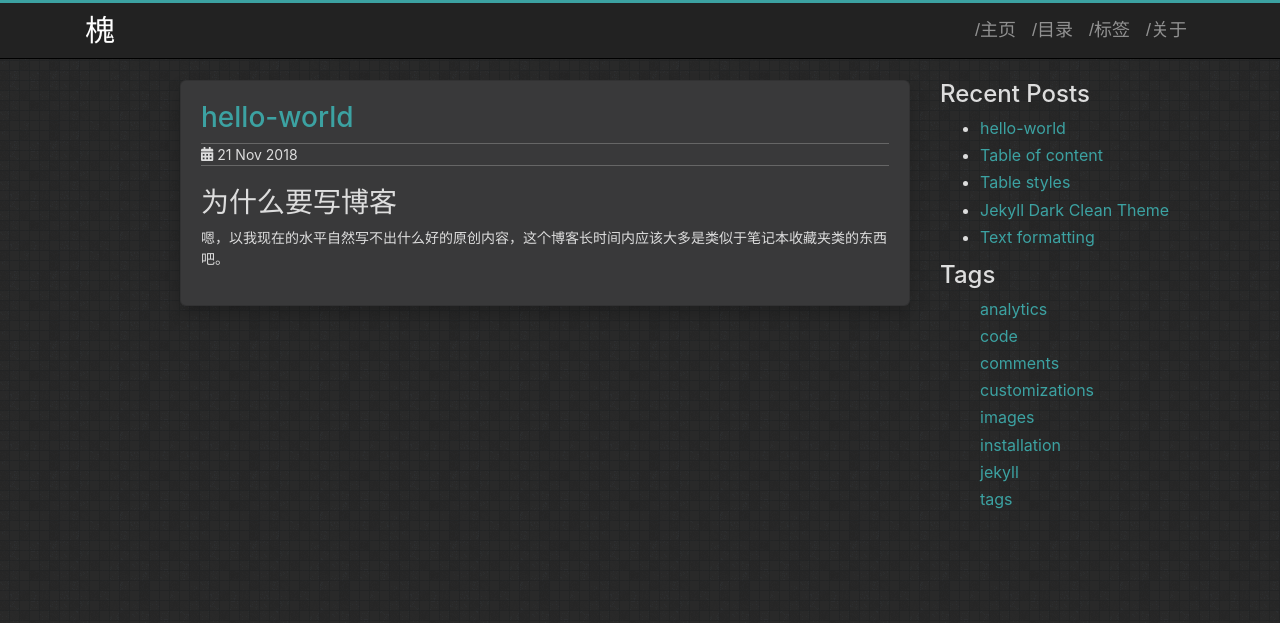
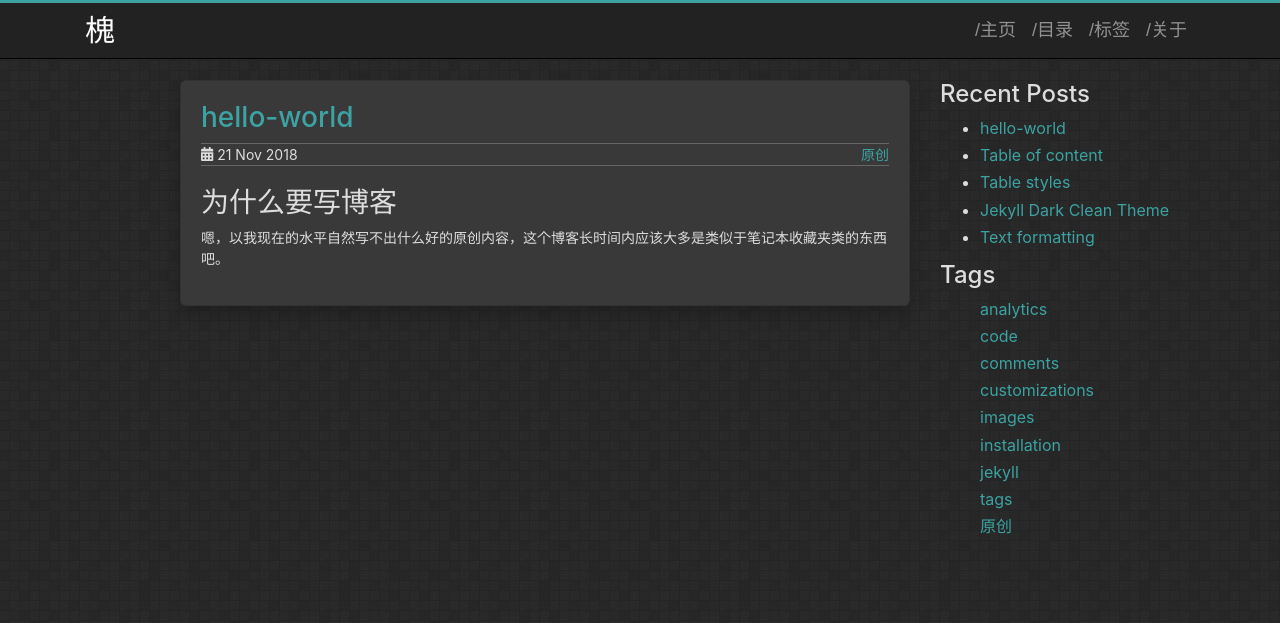
Before and after one commit to Wei-XDSEC/wei-xdsec.github.io, a Jekyll site: the page built from _posts/2018-11-21-hello-world.md, in a window 1280 px wide. Shown: the top 623 px of the page. Built offline with Jekyll 4.4.1, drawn with Linux system fonts in a browser that asks for light colours.

Commit message:
modified tag

```diff
--- a/_posts/2018-11-21-hello-world.md
+++ b/_posts/2018-11-21-hello-world.md
@@ -3,6 +3,8 @@ layout: post
 title: "hello-world"
 date: 2018-11-21 13:11:06
 description: 我的第一篇文章
+tag :
+    - 原创
 ---
 # 为什么要写博客
 嗯，以我现在的水平自然写不出什么好的原创内容，这个博客长时间内应该大多是类似于笔记本收藏夹类的东西吧。
```
